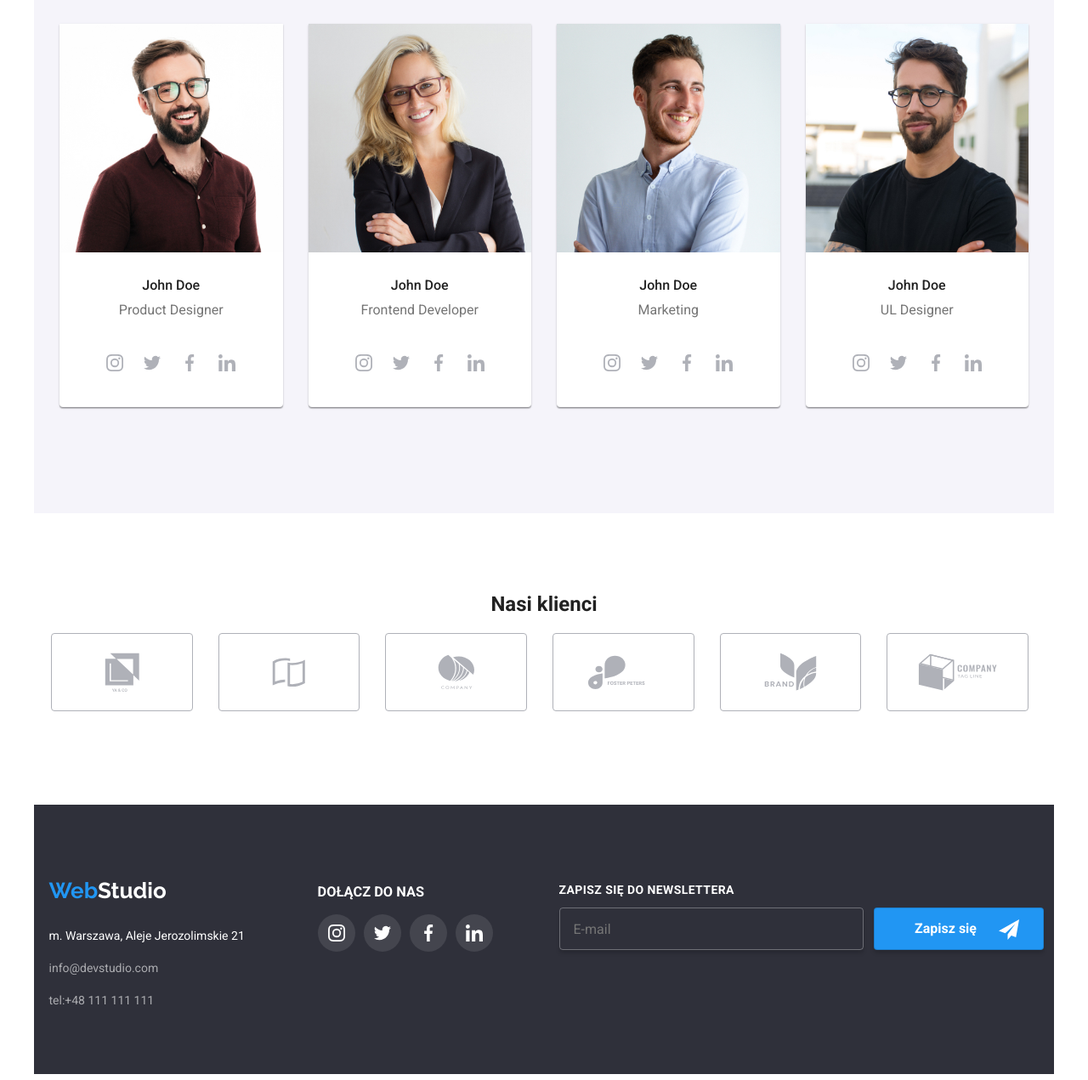
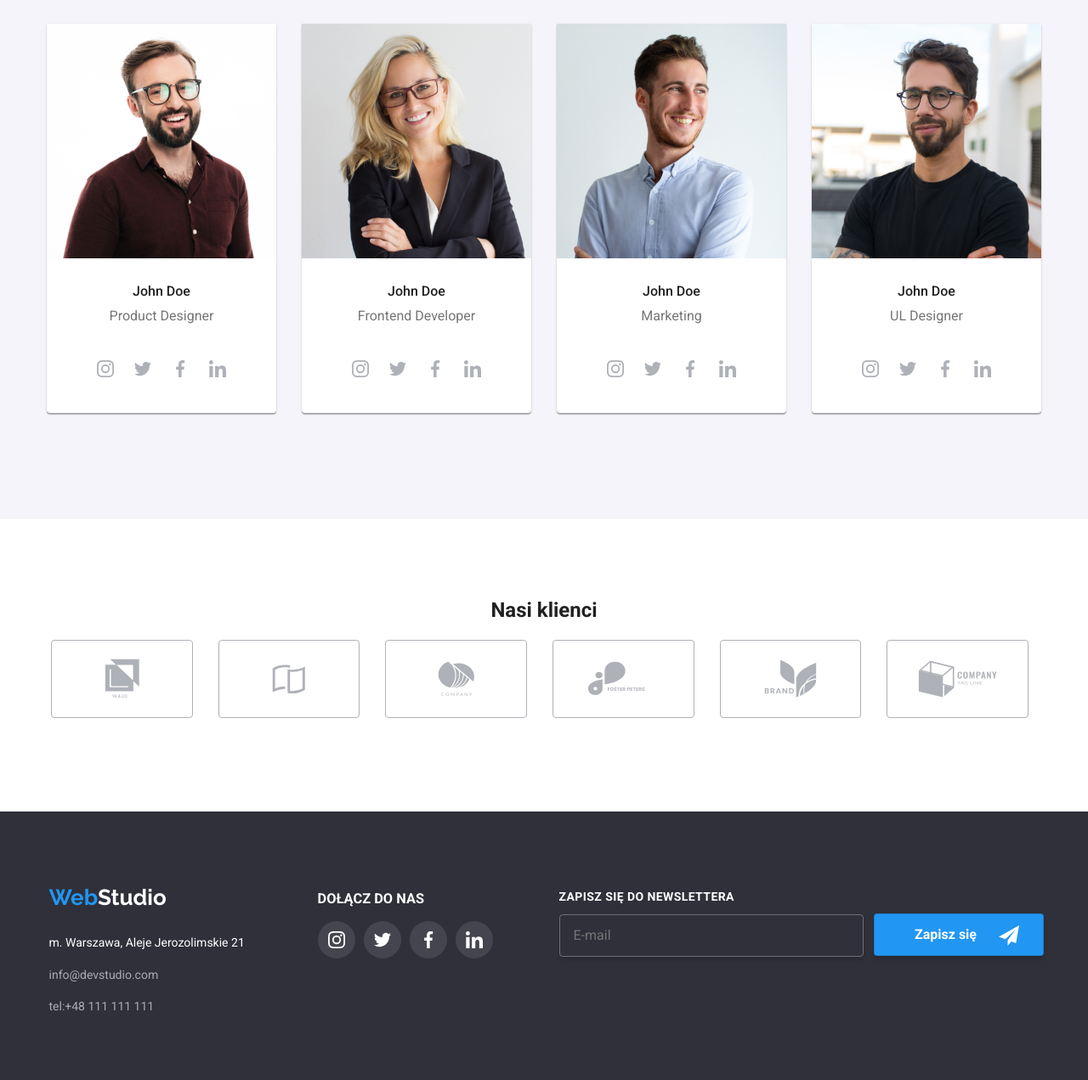
Before and after one commit to RafalPelc/Goit-markup-hw-08, a plain HTML site: page index.html in a window 1280 px wide. Shown: the part 1827-3098 px from the top of the page at 85% size. Drawn offline with nearby package versions, Linux system fonts and the light colour scheme.

Commit message:
background fixes

```diff
--- a/index.html
+++ b/index.html
@@ -205,7 +205,7 @@
           </div>
         </div>
       </section>
-      <section class="section__team section container">
+      <section class="section__team section">
         <div class="container">
           <h2 class="team__title" id="Agencja">Nasz zespół</h2>
           <ul class="team__border-list">
@@ -507,8 +507,8 @@
         </div>
       </section>
     </main>
-    <footer class="footer container">
-      <div class="footer__parent">
+    <footer class="footer">
+      <div class="footer__parent container">
         <div class="footer__child">
           <h3 class="logo" id="Kontakt">
             <span class="logo__web">Web</span
--- a/sass/components/_footer.scss
+++ b/sass/components/_footer.scss
@@ -6,6 +6,7 @@
 .footer__parent {
   display: block;
   text-align: center;
+  // max-width: 480px;
 
   @include tablet {
     display: flex;
```
Also changed, not shown: 1 other file.
